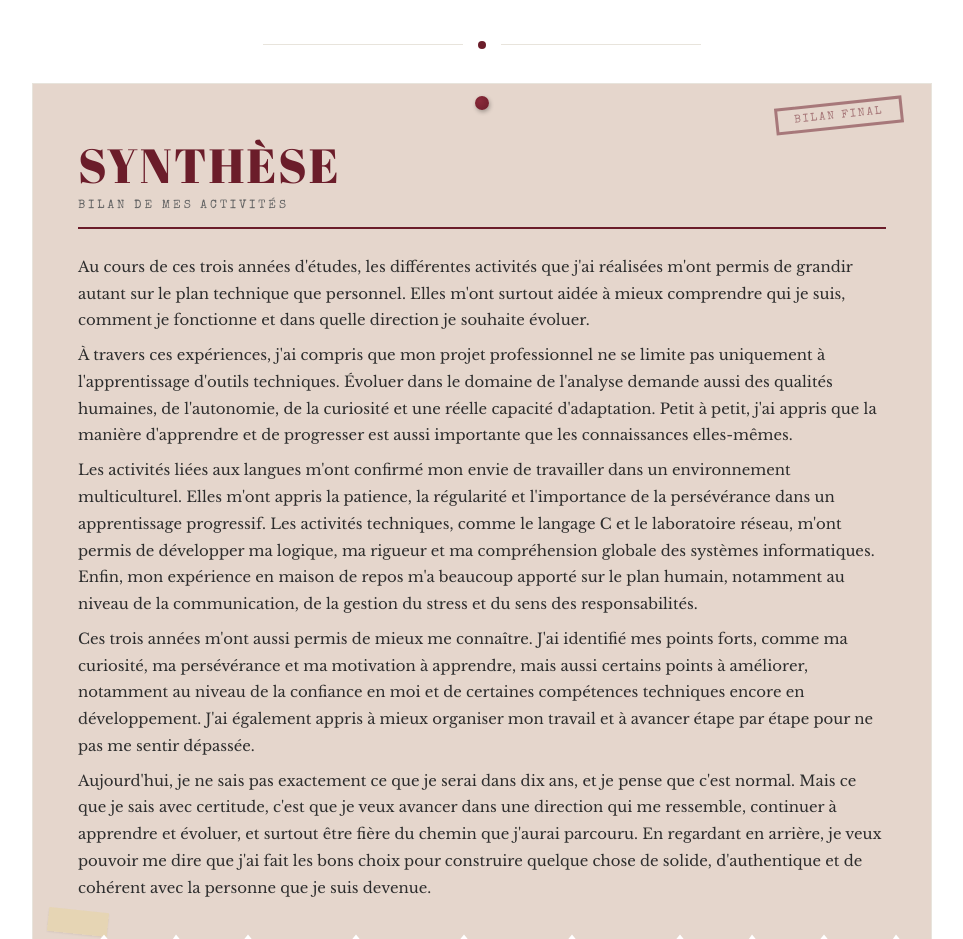
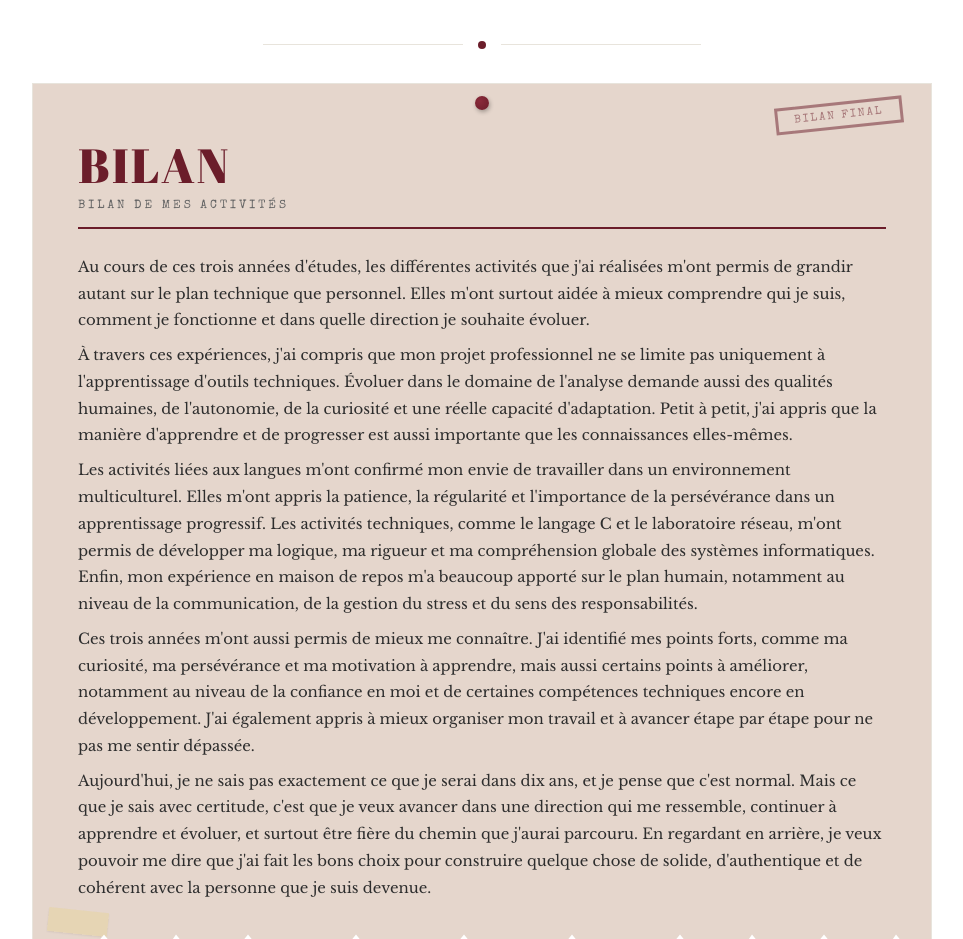
Before and after one commit to loyde07/portfolio, a plain HTML site: page index.html in a window 1280 px wide. Shown: the part 7939-8878 px from the top of the page, without its empty margins (158-1121 px from the left). Drawn offline with nearby package versions, Linux system fonts and the light colour scheme; a web font is replaced by a local one.

Commit message:
Change section title from 'Synthèse' to 'Bilan'

```diff
--- a/index.html
+++ b/index.html
@@ -418,7 +418,7 @@ footer{text-align:center;padding:40px 20px;font-family:'Special Elite',cursive;c
     <div class="pin r" style="top:12px;left:50%;transform:translateX(-50%)"></div>
     <div class="stamp">Bilan Final</div>
     <div class="sticker sticker-tape" style="width:60px;bottom:30px;left:15px;transform:rotate(6deg)"></div>
-    <div class="sec-title">Synthèse</div>
+    <div class="sec-title">Bilan</div>
     <div class="sec-sub">bilan de mes activités</div>
 
     <p>Au cours de ces trois années d'études, les différentes activités que j'ai réalisées m'ont permis de grandir autant sur le plan technique que personnel. Elles m'ont surtout aidée à mieux comprendre qui je suis, comment je fonctionne et dans quelle direction je souhaite évoluer.</p>
```
